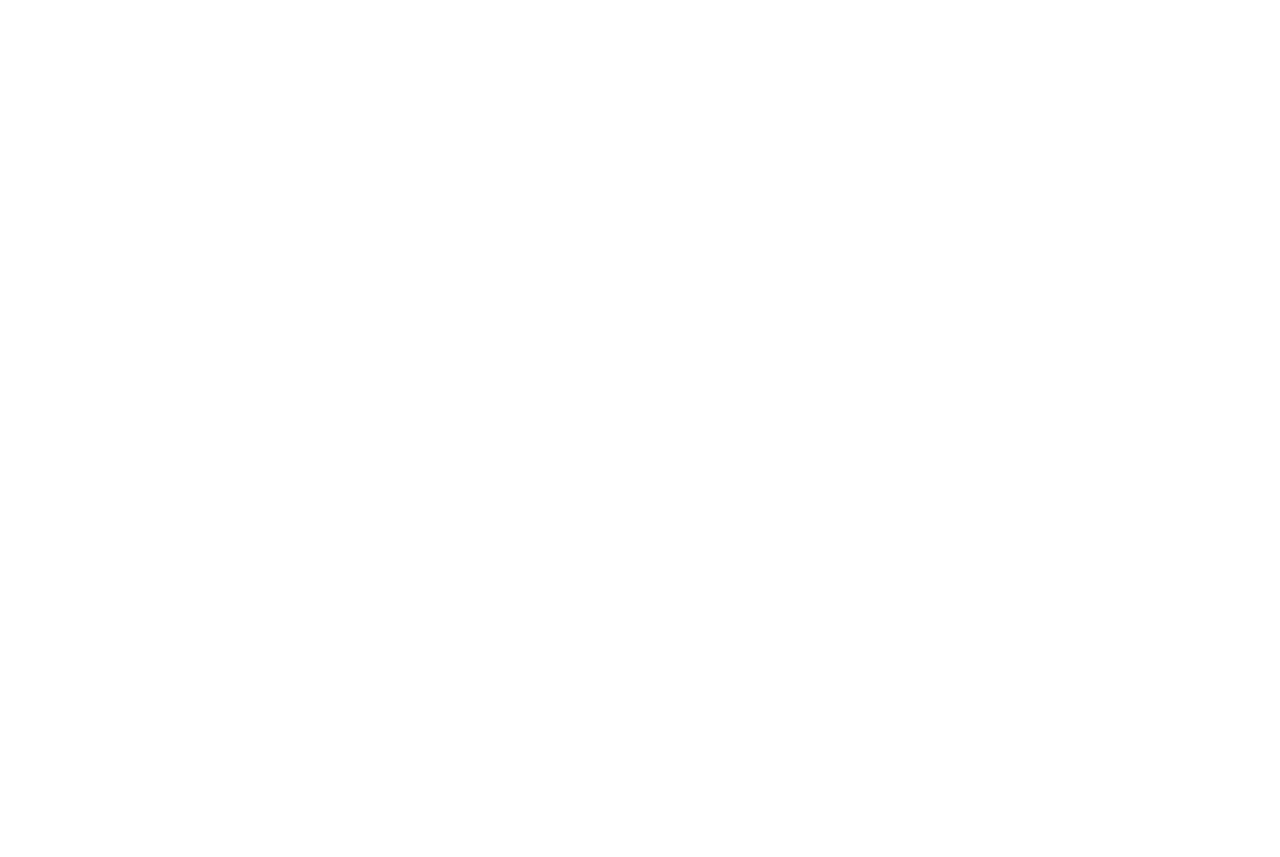
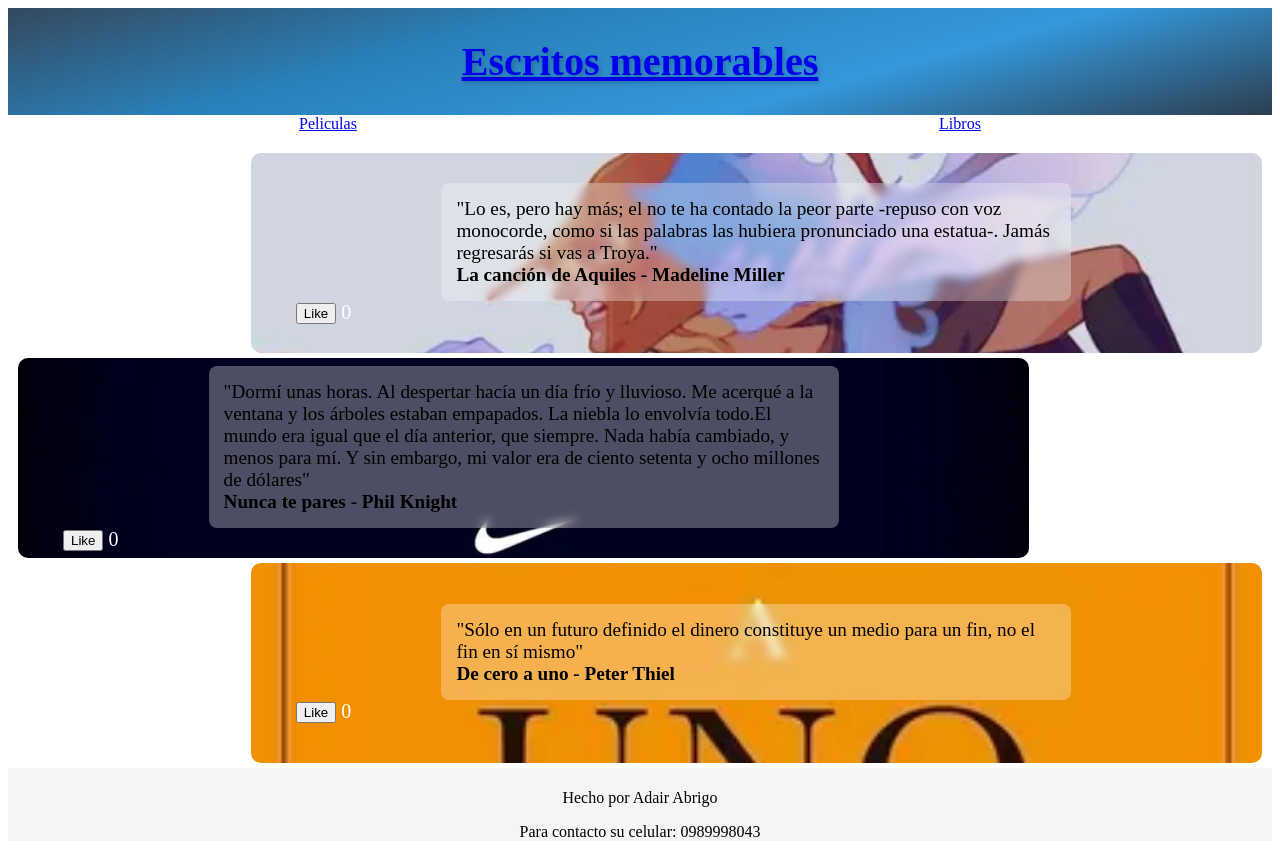
Before and after one commit to AdairAbrigo31/phrases, a React (Vite) app: page /libros in a window 1280 px wide. Before the commit this address had no page. Before the commit the page ends 800 px from the top, so only its background shows below. Built offline with nearby package versions, Linux system fonts and the light colour scheme.

Commit message:
REFACT: Add simple reactions to phrases using redux

```diff
--- a/src/Router.tsx
+++ b/src/Router.tsx
@@ -1,6 +1,7 @@
 import { BrowserRouter, Routes, Route } from "react-router-dom";
 import MainPage from "./pages/MainPage";
 import PeliculasPage from "./pages/PeliculaPage";
+import LibroPage from "./pages/LibroPage";
 
 const Router = () => {
     return (
@@ -9,6 +10,7 @@
                 <Routes>
                     <Route path="/" element= {<MainPage></MainPage>}></Route>
                     <Route path="/peliculas" element={<PeliculasPage></PeliculasPage>}></Route>
+                    <Route path="/libros" element={<LibroPage></LibroPage>}></Route>
                 </Routes>
             </BrowserRouter>
         </>
--- a/src/components/content/Libros.tsx
+++ b/src/components/content/Libros.tsx
@@ -1,8 +1,30 @@
+import { useDispatch, useSelector } from "react-redux";
+import { RootState } from "../../store/store";
+import { OriginPhrase } from "../../rulesPhrases/Ephrases";
+import { giveLike } from "../../store/slices/PhraseSlice";
+
 function Libros () {
+    const phraseState = useSelector((state: RootState) => state.phraseStore);
+    const dispatch = useDispatch();
+    const phraseBooksState = phraseState.filter((phrase) => phrase.type == OriginPhrase.BOOK);
     return (
         <>
             <main>
-                <h3>Libros</h3>
+            {phraseBooksState.map((phrase, idx) => (
+                <div style={{
+                    backgroundImage: `url("${phrase.cover}")`,
+                }}
+                className={(idx % 2 == 0 ?  'div-container-phrase-pair' : 'div-container-phrase-odd')} key={idx}>
+                <div className="phrase-content">
+                    <p>"{phrase.phrase}"</p>
+                    <b>{phrase.title} - {phrase.author}</b>
+                </div>
+                <div className="div-reactions">
+                    <button onClick={() => dispatch(giveLike(idx))}>Like</button>
+                    <span style={{fontSize : 20, color: "white"}}>{phrase.likes}</span>
+                </div>
+            </div>
+            ))}
             </main>
         </>
     );
--- a/src/components/content/Peliculas.tsx
+++ b/src/components/content/Peliculas.tsx
@@ -20,7 +20,7 @@
                 </div>
                 <div className="div-reactions">
                     <button onClick={() => dispatch(giveLike(idx))}>Like</button>
-                    <span>{phrase.likes}</span>
+                    <span style={{fontSize : 20, color: "white"}}>{phrase.likes}</span>
                 </div>
             </div>
             ))}
--- a/src/components/content/Phrases.tsx
+++ b/src/components/content/Phrases.tsx
@@ -20,7 +20,7 @@
                         </div>
                         <div className="div-reactions">
                             <button onClick={() => dispatch(giveLike(idx))}>Like</button>
-                            <span>{phrase.likes}</span>
+                            <span style={{fontSize : 20, color: "white"}}>{phrase.likes}</span>
                         </div>
                     </div>
                 ))}
--- a/src/frases_e_imagenes/listaFrases.ts
+++ b/src/frases_e_imagenes/listaFrases.ts
@@ -3,6 +3,7 @@
 import memento from "./memento.webp"
 import  la_cancion_de_aquiles from "./la_cancion_de_aquiles.png"
 import nikelogo from "./nikelogo.png"
+import de_cero_a_uno from "./de_cero_a_uno.png"
 
 export const phrases:Array<Phrase> = [
     {phrase: "No recuerdo haberte olvidado", type: OriginPhrase.MOVIE, title : "Memento", author: "Christopher Nolan", cover:memento, likes:0},
@@ -21,13 +22,11 @@
         cover:nikelogo,
         likes:0
     },
-    {phrase: "Dormí unas horas. Al despertar hacía un día frío y lluvioso. Me acerqué a la ventana y los árboles estaban empapados. La niebla lo envolvía todo." +
-        "El mundo era igual que el día anterior, que siempre. Nada había cambiado, y menos para mí. Y sin embargo, mi valor era de ciento setenta y ocho millones de dólares",
+    {phrase: "Sólo en un futuro definido el dinero constituye un medio para un fin, no el fin en sí mismo",
         type: OriginPhrase.BOOK,
-        title : "Nunca te pares",
-        author: "Phil Knight",
-        cover:nikelogo,
+        title : "De cero a uno",
+        author: "Peter Thiel",
+        cover:de_cero_a_uno,
         likes:0
     },
-
 ]
--- /dev/null
+++ b/src/pages/LibroPage.tsx
@@ -0,0 +1,12 @@
+import Libros from "../components/content/Libros";
+import LayoutPage from "../layouts/LayoutPage";
+
+function LibroPage () {
+    return (
+        <LayoutPage>
+            <Libros></Libros>
+        </LayoutPage>
+    );
+}
+
+export default LibroPage;
--- a/src/styles/body.css
+++ b/src/styles/body.css
@@ -18,7 +18,8 @@
     background-size: cover;
     background-position: 50% 30%;
     display: flex;
-    justify-content: flex-end;
+    flex-direction: column;
+    justify-content: center;
     justify-self: flex-end;
     align-items: center;
     border-radius: 10px;
@@ -32,7 +33,8 @@
     background-size: cover;
     background-position: 50% 30%;
     display: flex;
-    justify-content: flex-end;
+    flex-direction: column;
+    justify-content: center;
     justify-self: flex-start;
     align-items: center;
     border-radius: 10px;
@@ -51,6 +53,17 @@
         font-size: clamp(1rem, 2vw, 1.2rem); /* 👈 Tamaño de fuente responsivo */
         color: black;
         margin: 0;
+    }
+}
+
+.div-reactions {
+    display: flex;
+    flex-direction: row;
+    align-items: end;
+    padding: 0 45px;
+    align-self: flex-start;
+    & span {
+        padding-left: 5px;
     }
 }
 
```
Also changed, not shown: src/frases_e_imagenes/de_cero_a_uno.png (added).
